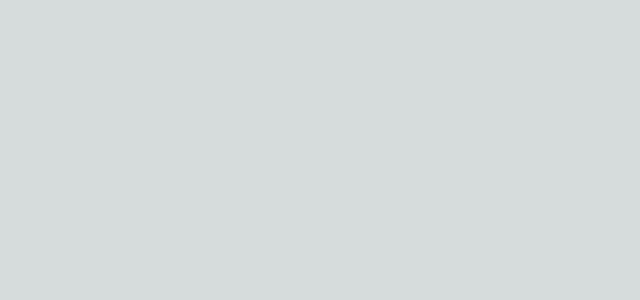
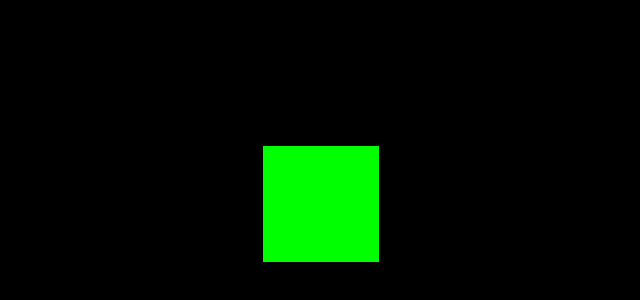
Before and after one commit to liweyeh/liwei-portfolio-2024, a Next.js app: page / in a window 1280 px wide. Shown: the part 196-496 px from the top of the page, without its empty margins (319-959 px from the left). Built offline with nearby package versions, Linux system fonts and the light colour scheme.

Commit message:
create first scene

```diff
--- a/package.json
+++ b/package.json
@@ -22,6 +22,7 @@
 		"@types/node": "^20",
 		"@types/react": "^18",
 		"@types/react-dom": "^18",
+		"@types/three": "^0.161.2",
 		"autoprefixer": "^10.0.1",
 		"eslint": "^8",
 		"eslint-config-next": "14.1.0",
--- a/src/app/layout.tsx
+++ b/src/app/layout.tsx
@@ -1,14 +1,15 @@
 import type { Metadata } from 'next';
-import { Inter } from 'next/font/google';
+import { Exo_2 } from 'next/font/google';
 import './globals.css';
 
-const inter = Inter({
+const exo2 = Exo_2({
 	subsets: ['latin'],
 });
 
 export const metadata: Metadata = {
-	title: 'Create Next App',
-	description: 'Generated by create next app',
+	title: "Liwei's portfolio",
+	description: "This is Liwei Yeh's portfolio",
+	authors: { name: 'Liwei Yeh' },
 };
 
 export default function RootLayout({
@@ -17,8 +18,8 @@ export default function RootLayout({
 	children: React.ReactNode;
 }>) {
 	return (
-		<html lang="en">
-			<body className={inter.className}>{children}</body>
+		<html>
+			<body className={exo2.className}>{children}</body>
 		</html>
 	);
 }
--- a/src/app/page.tsx
+++ b/src/app/page.tsx
@@ -1,5 +1,11 @@
-import Image from 'next/image';
+import { ThreeScene } from '@components';
 
-export default function Home() {
-	return <main></main>;
-}
+const Home = () => {
+	return (
+		<main>
+			<ThreeScene />
+		</main>
+	);
+};
+
+export default Home;
--- /dev/null
+++ b/src/components/ThreeScene.tsx
@@ -0,0 +1,31 @@
+'use client';
+import React, { useRef, useEffect } from 'react';
+import * as THREE from 'three';
+
+export const ThreeScene: React.FC = () => {
+	const containerRef = useRef<HTMLDivElement>(null);
+	useEffect(() => {
+		if (typeof window !== 'undefined') {
+			const scene = new THREE.Scene();
+			const camera = new THREE.PerspectiveCamera(
+				75,
+				window.innerWidth / window.innerHeight,
+				0.1,
+				1000,
+			);
+			const renderer = new THREE.WebGLRenderer();
+			renderer.setSize(window.innerWidth, window.innerHeight);
+			containerRef.current?.appendChild(renderer.domElement);
+			camera.position.z = 5;
+			const geometry = new THREE.BoxGeometry();
+			const material = new THREE.MeshBasicMaterial({ color: 0x00ff00 });
+			const cube = new THREE.Mesh(geometry, material);
+			scene.add(cube);
+
+			// Render the scene and camera
+			renderer.render(scene, camera);
+		}
+	}, []);
+
+	return <div ref={containerRef} />;
+};
--- /dev/null
+++ b/src/components/index.tsx
@@ -0,0 +1 @@
+export * from './ThreeScene';
--- a/tsconfig.json
+++ b/tsconfig.json
@@ -17,8 +17,9 @@
 				"name": "next"
 			}
 		],
+		"baseUrl": ".",
 		"paths": {
-			"@/*": ["./src/*"]
+			"@components": ["src/components"]
 		}
 	},
 	"include": ["next-env.d.ts", "**/*.ts", "**/*.tsx", ".next/types/**/*.ts"],
```
Also changed, not shown: 1 other file (tests, documents, lock files or other folders).
